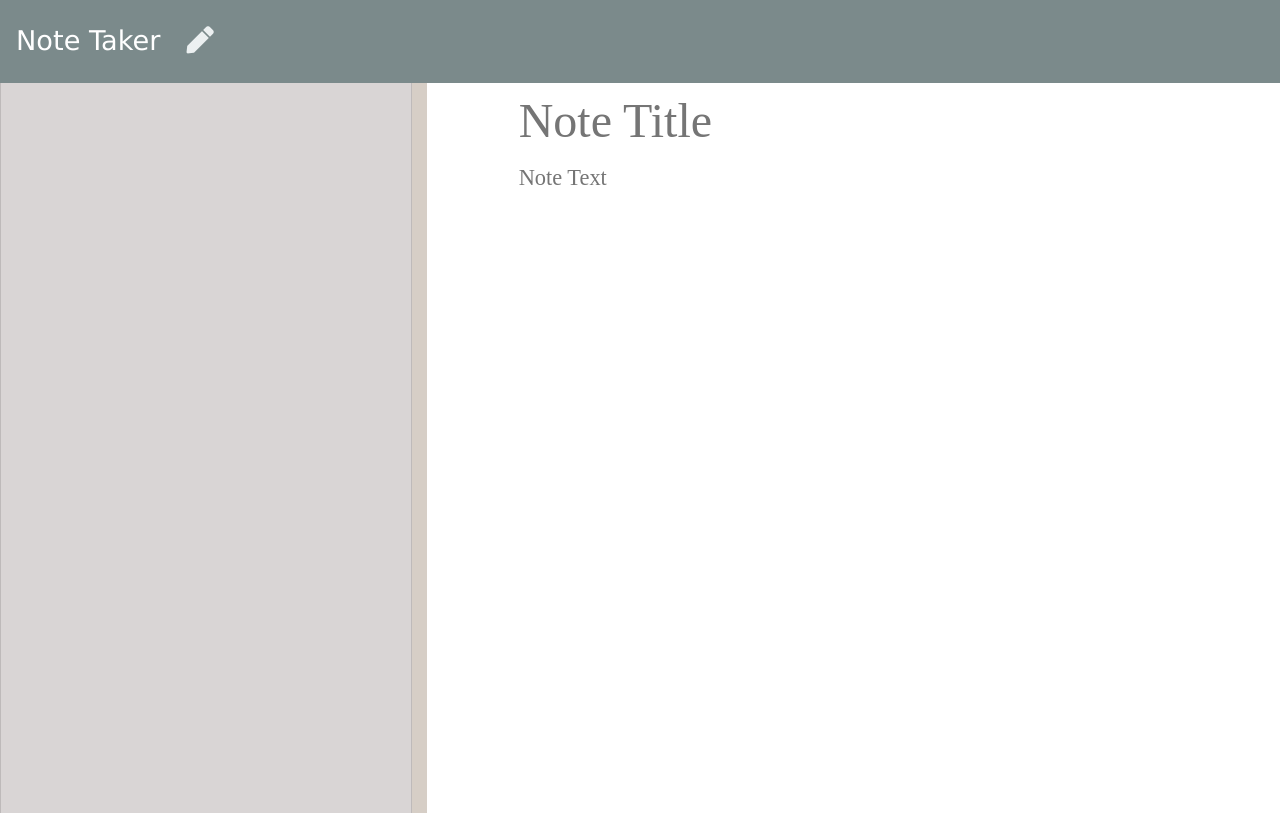
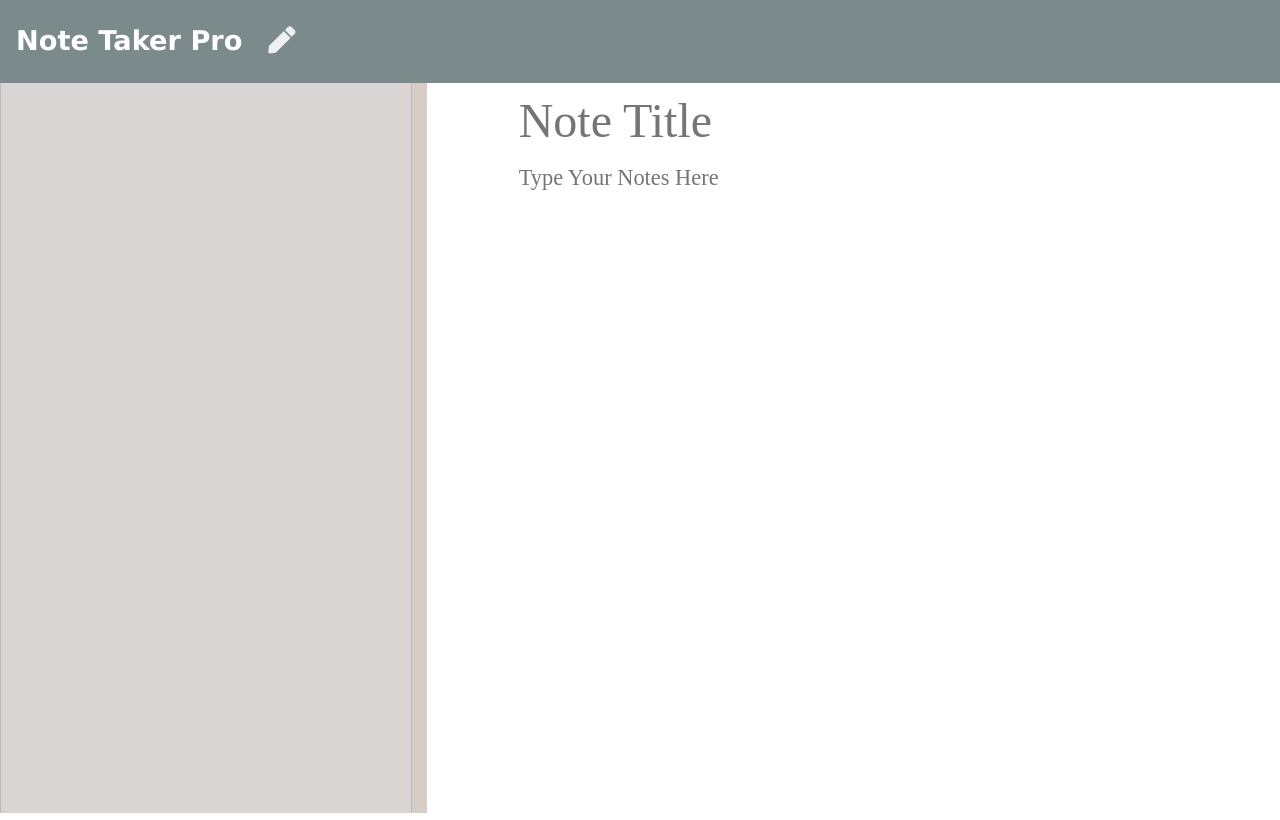
Before and after one commit to Minmaung0307/11-noteTaker, a website: page public/notes.html in a window 1280 px wide. Drawn offline with nearby package versions, Linux system fonts and the light colour scheme; no server answers; a web font is replaced by a local one.

```diff
--- a/db/db.json
+++ b/db/db.json
@@ -1 +1 @@
-[{"title":"HTML","text":"6:30 am","id":"fd1f44d2-5a31-42da-9a0d-4b3bc9fcdce3"},{"title":"CSS","text":"7:30 am","id":"2bde236c-6eac-4ffd-a8d9-83f8b43dd978"},{"title":"Hello","text":"Hi","id":"129bc632-8f25-405d-bb1a-91c86c6bdab1"}]
+[{"title":"HTML","text":"6:30 am","id":"fd1f44d2-5a31-42da-9a0d-4b3bc9fcdce3"},{"title":"CSS","text":"7:30 am","id":"2bde236c-6eac-4ffd-a8d9-83f8b43dd978"},{"title":"JavaScript","text":"javaScript","id":"9ec30dfc-6dba-45a1-9beb-2ea433bf7a34"},{"title":"Node","text":"node.js","id":"ce6f674d-1c01-47a7-9a7c-ae6fe28963ed"}]
--- a/public/assets/js/index.js
+++ b/public/assets/js/index.js
@@ -4,10 +4,10 @@
 var $newNoteBtn = $(".new-note");
 var $noteList = $(".list-container .list-group");
 
-// tracking notes
+// note-တွေကို ခြေရာခံခြင်း
 var activeNote = {};
 
-// notes from the db
+// db-ထဲက note-တွေကို ရယူခြင်း
 var getNotes = function () {
   return $.ajax({
     url: "/api/notes",
--- a/public/notes.html
+++ b/public/notes.html
@@ -4,7 +4,7 @@
     <meta charset="UTF-8" />
     <meta name="viewport" content="width=device-width, initial-scale=1.0" />
     <meta http-equiv="X-UA-Compatible" content="ie=edge" />
-    <title>Note Taker</title>
+    <title>Note Taker, 2022</title>
     <link
       rel="stylesheet"
       href="https://cdnjs.cloudflare.com/ajax/libs/bootswatch/4.1.3/flatly/bootstrap.min.css"
@@ -25,7 +25,8 @@
   <body>
     <nav class="navbar navbar-dark bg-dark nav-bg">
       <a id="nameIcon" class="navbar-brand namelogo" href="/"
-        >Note Taker &nbsp; <i id="icon" class="fas fa-pen text-light new-note"></i
+        ><strong>Note Taker Pro</strong> &nbsp;
+        <i id="icon" class="fas fa-pen text-light new-note"></i
       ></a>
       <div class="icons">
         <i class="fas fa-save text-brown save-note">&nbsp;SaveNote</i>
@@ -45,7 +46,10 @@
             maxlength="28"
             type="text"
           />
-          <textarea class="note-textarea" placeholder="Note Text"></textarea>
+          <textarea
+            class="note-textarea"
+            placeholder="Type Your Notes Here"
+          ></textarea>
         </div>
       </div>
     </div>
--- a/routes/htmlRoutes.js
+++ b/routes/htmlRoutes.js
@@ -12,7 +12,7 @@
   res.sendFile(path.join(__dirname, "../public/index.html"));
 });
 
-// homepage always
+// homepage
 router.get("*", (req, res) => {
   res.sendFile(path.join(__dirname, "../public/index.html"));
 });
```
